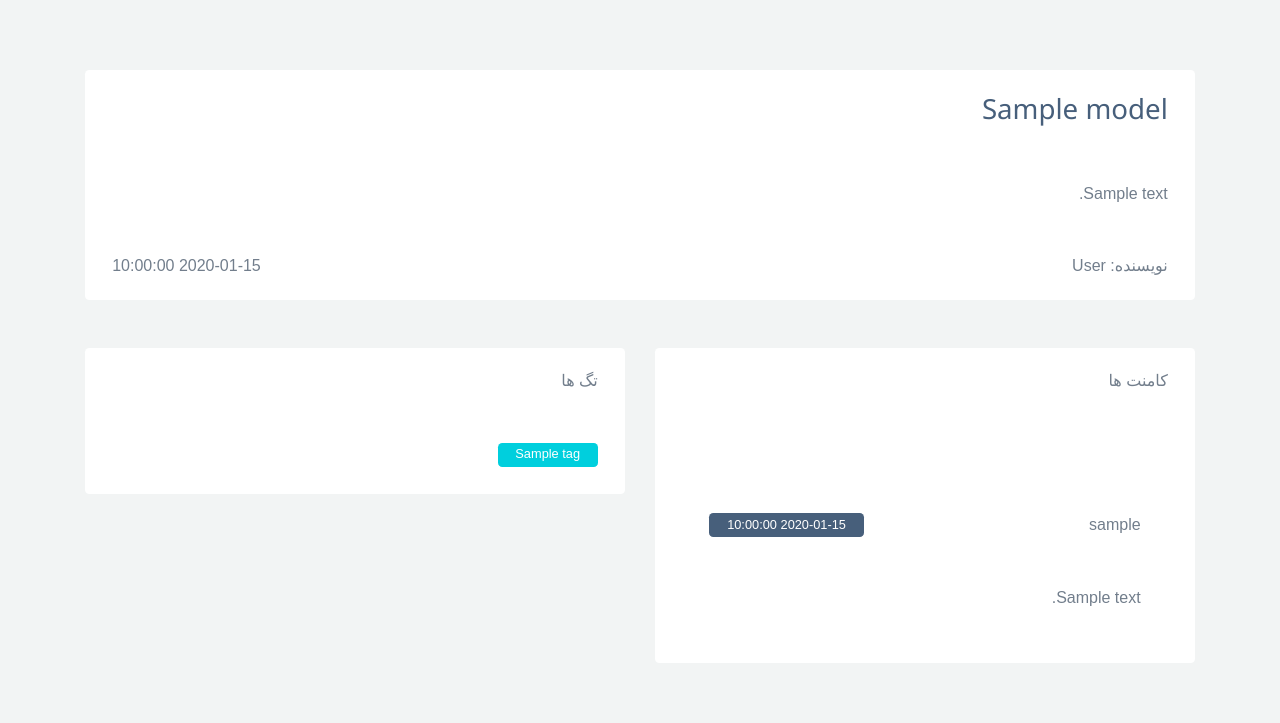
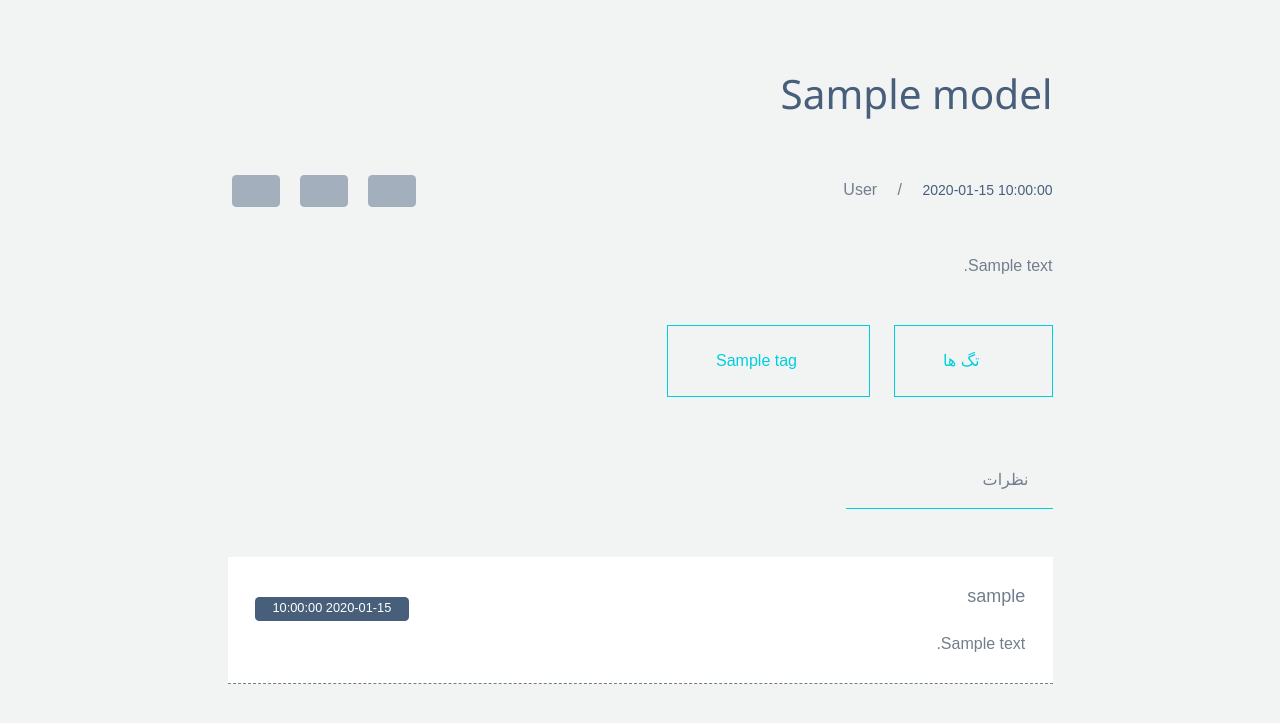
Before and after one commit to meshjak/sanjagh, a Yii app: template views/article/view.php in a window 1280 px wide. Shown: the top 723 px of the page. Run offline with PHP 8.4 and a stand-in for Yii, Linux system fonts and the light colour scheme; the template is opened without the code that fills it: most values are stand-ins (such as "Sample title", 1, 10 or a date in 2020); data that the repository does not hold is empty; some libraries are stand-ins or nearby versions; some web fonts are replaced.

Commit message:
[v3/view]article__change_single_article_view

```diff
--- a/views/article/view.php
+++ b/views/article/view.php
@@ -1,48 +1,50 @@
 <?php
 
+use kartik\icons\Icon;
 use yii\bootstrap4\ActiveForm;
 use yii\bootstrap4\Modal;
 use yii\helpers\Html;
+use yii\helpers\Url;
 use yii\web\YiiAsset;
 /* @var $this yii\web\View */
 /* @var $model app\models\Article */
 /* @var $comments  */
 /* @var $modelComment  */
-
-//foreach ($comments as $comment){
-//    var_dump($comment->body);die;
-//}die;
+/* @var $tags  */
 
 
 $this->title = $model->title;
-$this->params['breadcrumbs'][] = ['label' => 'مقالات', 'url' => ['index']];
-$this->params['breadcrumbs'][] = $this->title;
 $currentUserIsAuthorArticle = $model->author_id === Yii::$app->user->id;
 $userAccessDeleteArticle =
     $currentUserIsAuthorArticle || Yii::$app->user->can('deleteArticle');
 YiiAsset::register($this);
 ?>
+
+
 <div class="article-view">
     <div class="row">
-
-    </div>
-    <div class="card">
-        <div class="card-header d-flex justify-content-between align-items-center">
-            <h3><?= Html::encode($this->title) ?></h3>
+        <div class="col-lg-9 mx-auto">
+            <div class="header d-flex justify-content-between align-items-center mb-3">
+                <h1><?= Html::encode($this->title) ?></h1>
+                <div>
+                    <span class="" type="button" id="dropdownMenuButton" data-toggle="dropdown" aria-haspopup="true" aria-expanded="false">
+                        <?= Icon::show('cog', ['class' => 'fa-lg text-info', 'framework' => Icon::FAS]);  ?>
+                    </span>
+                    <div class="dropdown-menu px-1" aria-labelledby="dropdownMenuButton">
                         <div>
                             <?= $currentUserIsAuthorArticle ?
-                    Html::a('بروزرسانی', ['update', 'id' => $model->id], ['class' => 'btn btn-sm btn-primary']) : '' ?>
+                                Html::a('بروزرسانی', ['update', 'id' => $model->id], ['class' => 'btn btn-sm btn-outline-info d-block mb-1']) : '' ?>
                             <?= Yii::$app->user->can('statusArticle') ? Html::a($model->status ? 'فعال' : 'غیرفعال',
                                 ['master/article/status', 'id' => $model->id],
                                 [
-                        'class' => 'btn btn-sm btn-warning', 'data' => [
+                                    'class' => 'btn btn-sm btn-outline-warning d-block mb-1', 'data' => [
                                     'method' => 'post',
                                     'title' => 'وضعیت',
                                     'pjax' => 0
                                 ],
                                 ]) : '' ?>
                             <?= $userAccessDeleteArticle ? Html::a('حذف', ['delete', 'id' => $model->id], [
-                    'class' => 'btn btn-sm btn-danger',
+                                'class' => 'btn btn-sm btn-outline-danger d-block mb-1',
                                 'data' => [
                                     'confirm' => 'Are you sure you want to delete this item?',
                                     'method' => 'post',
@@ -51,20 +53,58 @@ YiiAsset::register($this);
 
                         </div>
                     </div>
-        <div class="card-body">
+                </div>
+
+            </div>
+            <div class="row d-flex align-items-center mb-3">
+                <div class="col-lg-6">
+                    <div>
+                        <span><?=  Html::encode($model->author->fullname)  ?></span>
+                        <span class="mx-1">/</span>
+                        <span class="text-secondary" style="font-size: 14px"><?= Html::encode($model->relativeCreateTime())  ?></span>
+                    </div>
+                </div>
+                <div class="col-lg-6">
+                    <div class="d-flex float-right">
+                        <a href="https://twitter.com/intent/tweet?text=<?= Url::toRoute(Yii::$app->controller->getRoute() . '?id=' . $model->id, true) ?>"
+                           class="bg-light px-2 py-1 rounded ml-1">
+                            <?= Icon::show('twitter', ['class' => 'fa-md text-info', 'framework' => Icon::FAB]);  ?>
+                        </a>
+                        <a class="bg-light px-2 py-1 rounded ml-1">
+                            <?= Icon::show('facebook', ['class' => 'fa-md text-info', 'framework' => Icon::FAB]);  ?>
+                        </a>
+                        <a class="bg-light px-2 py-1 rounded ml-1">
+                            <?= Icon::show('whatsapp', ['class' => 'fa-lg text-info', 'framework' => Icon::FAB]);  ?>
+                        </a>
+                    </div>
+                </div>
+            </div>
+            <div class="content">
                 <?php echo $model->body ?>
             </div>
-        <div class="card-footer d-flex justify-content-between align-items-center">
-            <p class="mb-0">نویسنده: <span><?=  Html::encode($model->author->getFullname())  ?></span></p>
-            <div><span><?= Html::encode($model->relativeCreateTime())  ?></span></div>
         </div>
     </div>
 
     <div class="row mt-3">
-        <div class="col-lg-6">
-            <div class="card">
-                <div class="card-header d-flex justify-content-between align-items-center">
-                    <div class="">کامنت ها</div>
+        <div class="col-lg-9 mx-auto d-flex flex-wrap">
+            <div class="px-3 py-2 border border-info ml-0 mr-2 mb-2">
+                <?= Icon::show('tags', ['class' => 'fa-md text-info', 'framework' => Icon::FAS]);  ?>
+                <span class="text-info mr-0 ml-2">تگ ها</span>
+            </div>
+            <?php foreach ($tags as $tag): ?>
+                <div class="px-3 py-2 border border-info ml-0 mr-2 mb-2">
+                    <span class="text-info mr-0 ml-2"><?= $tag->name ?></span>
+                </div>
+
+            <?php endforeach; ?>
+        </div>
+    </div>
+
+    <div class="row mt-3">
+        <div class="col-lg-9 mx-auto">
+            <div class="d-flex justify-content-between align-items-center">
+                <div class="border-bottom border-info w-25 pb-1 pl-2">نظرات</div>
+                <div>
                     <?php if (!Yii::$app->user->isGuest): ?>
                         <?php
                         Modal::begin([
@@ -89,16 +129,18 @@ YiiAsset::register($this);
                         <?php Modal::end(); ?>
                     <?php endif ?>
                 </div>
-                <div class="card-body">
+            </div>
+            <div>
                 <?php if(count($comments) < 1): ?>
-                        <div class="alert alert-warning" role="alert">
+                    <div class="alert alert-warning mt-4" role="alert">
                         هنوز نظری ثبت نشده است!
                     </div>
                 <?php endif ?>
                 <?php foreach ($comments as $comment): ?>
-                        <div class="card mt-3">
-                            <div class="card-header d-flex justify-content-between align-items-center">
-                                <div class=""><?= $comment->user->username ?></div>
+                    <div class="card mt-3 rounded-0" style="border:0;border-bottom: 0.7px dashed;">
+                        <div class="card-body">
+                            <div class="d-flex justify-content-between align-items-center">
+                                <div class="mb-2" style="font-size: 18px; font-weight: 500"><?= $comment->user->username ?></div>
                                 <div class="">
                                     <span class="badge badge-secondary" id="modal"><?= Html::encode($comment->relativeCreateTime())  ?></span>
                                     <?php if (Yii::$app->user->can('deleteComment') || Yii::$app->user->can('statusComment')): ?>
@@ -142,23 +184,12 @@ YiiAsset::register($this);
                                     <?php endif ?>
                                 </div>
                             </div>
-                            <div class="card-body"><?= $comment->body ?></div>
+
+                            <?= $comment->body ?>
+                        </div>
                     </div>
                 <?php endforeach ?>
             </div>
         </div>
     </div>
-        <div class="col-lg-6">
-            <?php if (!empty($tags)): ?>
-            <div class="card">
-                <div class="card-header">تگ ها</div>
-                <div class="card-body">
-                    <?php foreach ($tags as $tag): ?>
-                        <span class="badge badge-info"><?= Html::encode($tag->name)  ?></span>
-                    <?php endforeach; ?>
 </div>
-            </div>
-            <?php endif ?>
-        </div>
-    </div>
-</div>
```
Lines whose indentation alone changed are shown as unchanged.
